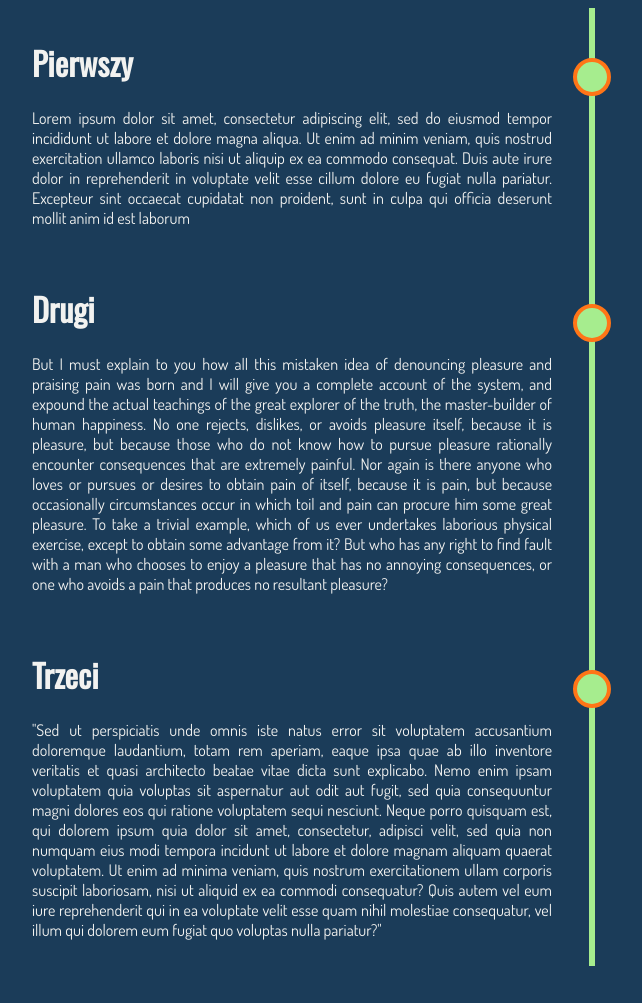
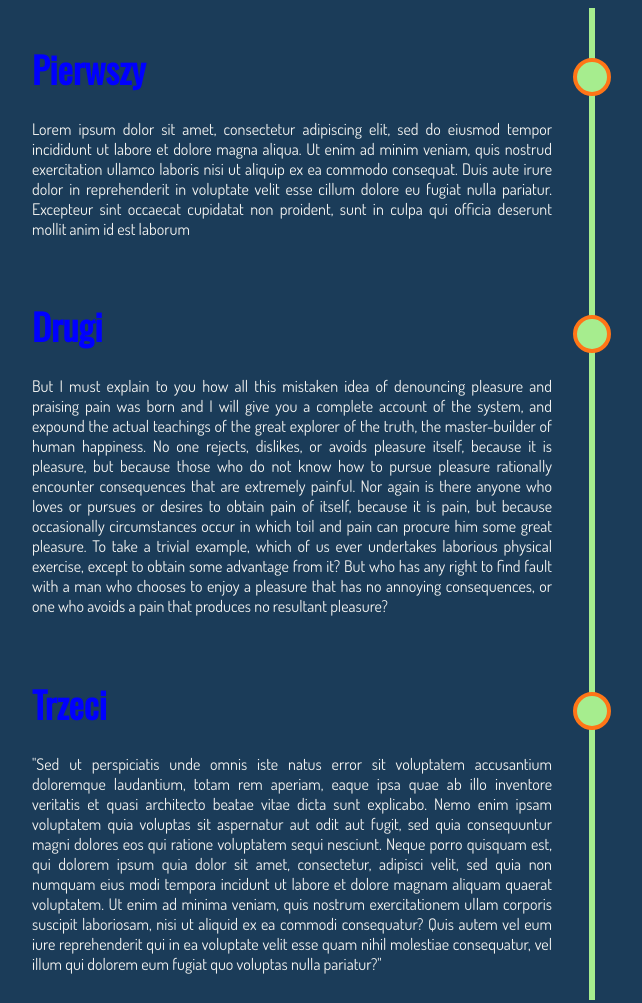
Before and after one commit to JoWos/Five-test, a website: page index.html in a window 1280 px wide. Shown: the whole page, without its empty margins (48-690 px from the left). Before the commit the page ends 974 px from the top, so only its background shows below. Drawn offline with nearby package versions, Linux system fonts and the light colour scheme.

Commit message:
Change style for h1

```diff
--- a/sass/style.scss
+++ b/sass/style.scss
@@ -11,6 +11,8 @@ body {
 
 h1 {
     font-family: 'Oswald', sans-serif;
+    font-size: 36px;
+    color: blue;
 }
 
 .timeline {
```
Also changed, not shown: css/style.css, 1 other file.
